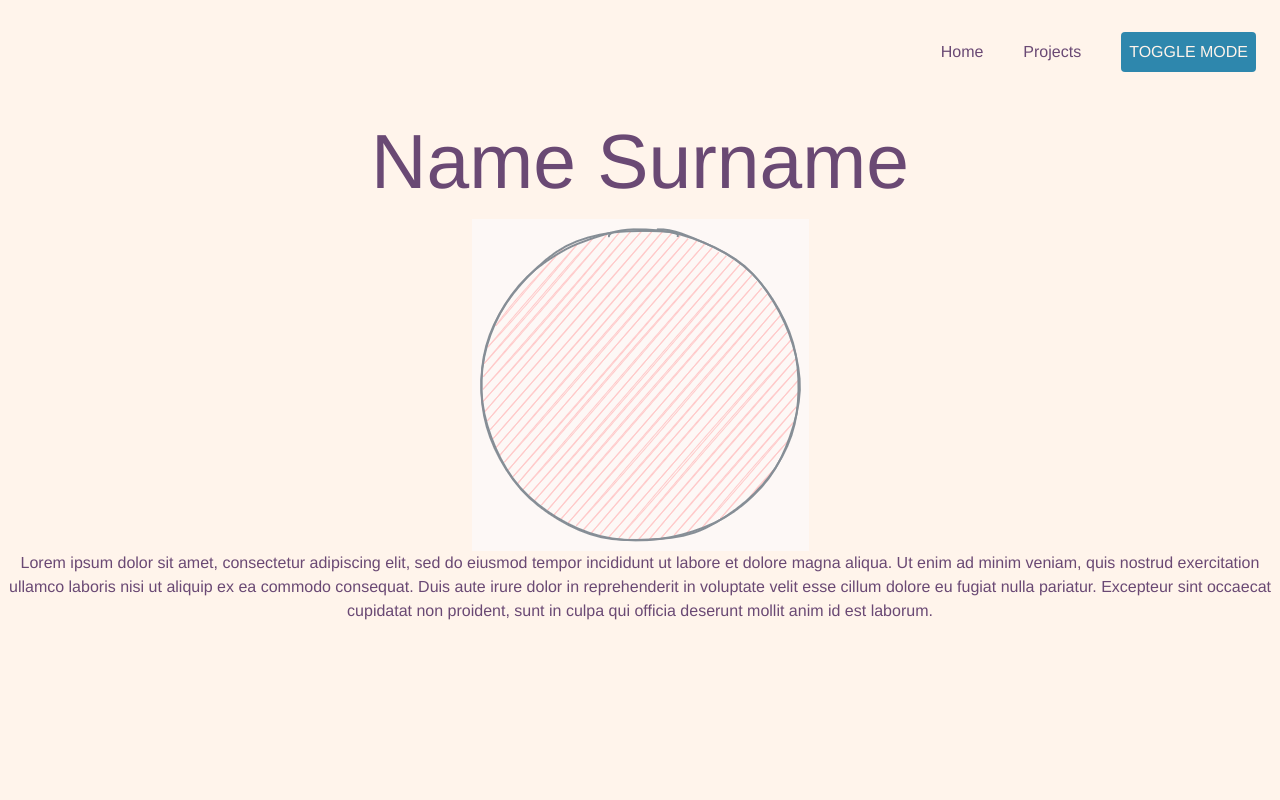
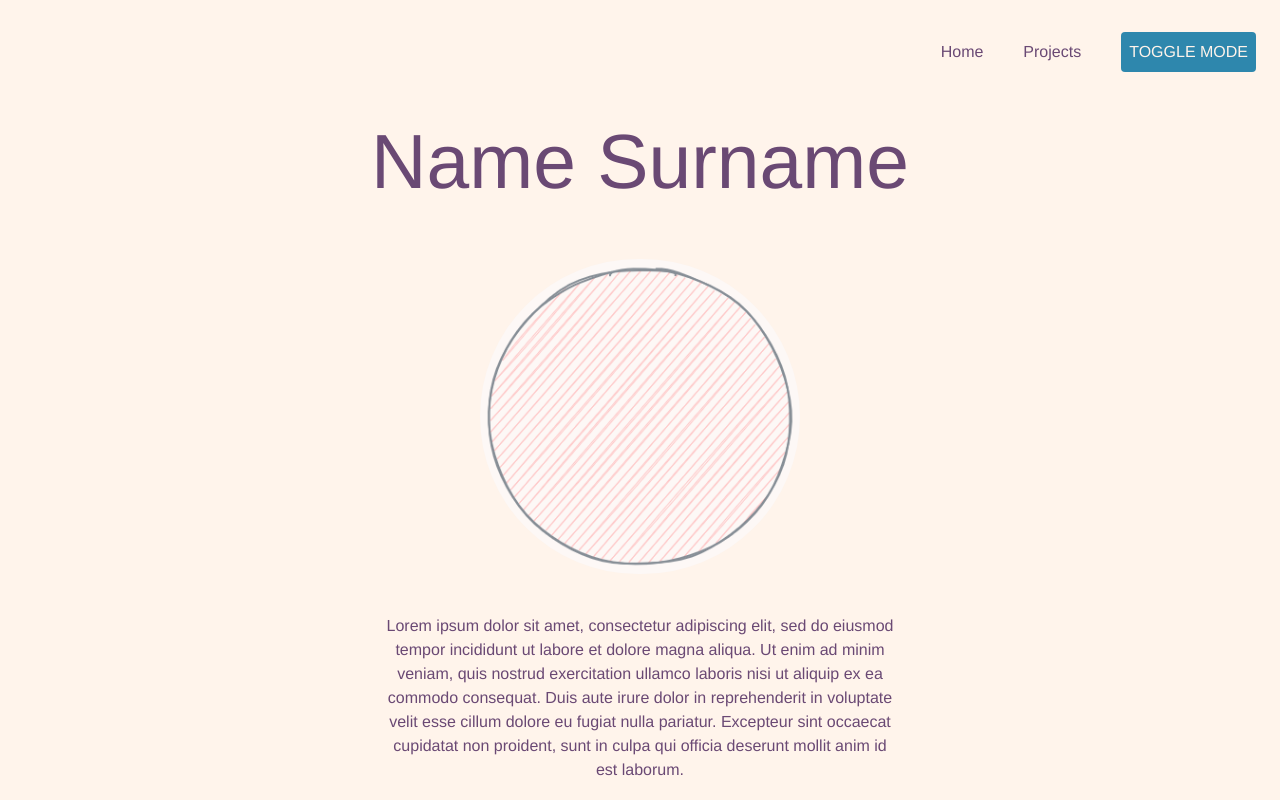
Before and after one commit to MarKr17/Portfolio, a SvelteKit app: page / in a window 1280 px wide. Built offline with nearby package versions, Linux system fonts and the light colour scheme.

Commit message:
about layout prepered

```diff
--- a/src/routes/+page.svelte
+++ b/src/routes/+page.svelte
@@ -1,12 +1,15 @@
 <script>
     import * as json from '$lib/data/about.json'
 </script>
-<div class="flex flex-col min-w-screen justify-center items-center">
-
-    <h1>Name Surname</h1>
-    <img src="/assets/Avatar.png" alt="My avatar"/>
-    <div class="flex flex-col min-w-screen justify-center items-center">
-        <p class="text-center">{json.text}</p>
+<div class="flex flex-col min-w-screen justify-center items-center content-between gap-10">
+    <div>
+        <h1>Name Surname</h1>
+    </div>
+    <div class=" w-50 sm:w-xs">
+        <img class="rounded-full w-2% h-2%" src="/assets/Avatar.png" alt="My avatar"/>
+    </div>
+    <div class="w-xs sm:w-lg text-center">
+        <p>{json.text}</p>
     </div>
 
 </div>
--- a/src/routes/Projects/+page.svelte
+++ b/src/routes/Projects/+page.svelte
@@ -1,6 +1,9 @@
 <script>
     import * as json from '$lib/data/projects.json'
 </script>
-<h1>This is a project page</h1>
+<div class="flex flex-col min-w-screen justify-center items-center content-between gap-10">
+    <h1>This is a project page</h1>
+</div>
+
 <p> {json.Project1.description} </p>
-<img src={json.Project1.image} alt = "Project 1"/>
+<img class="h-auto max-w-lg rounded-xl" src={json.Project1.image} alt = "Project 1"/>
```
